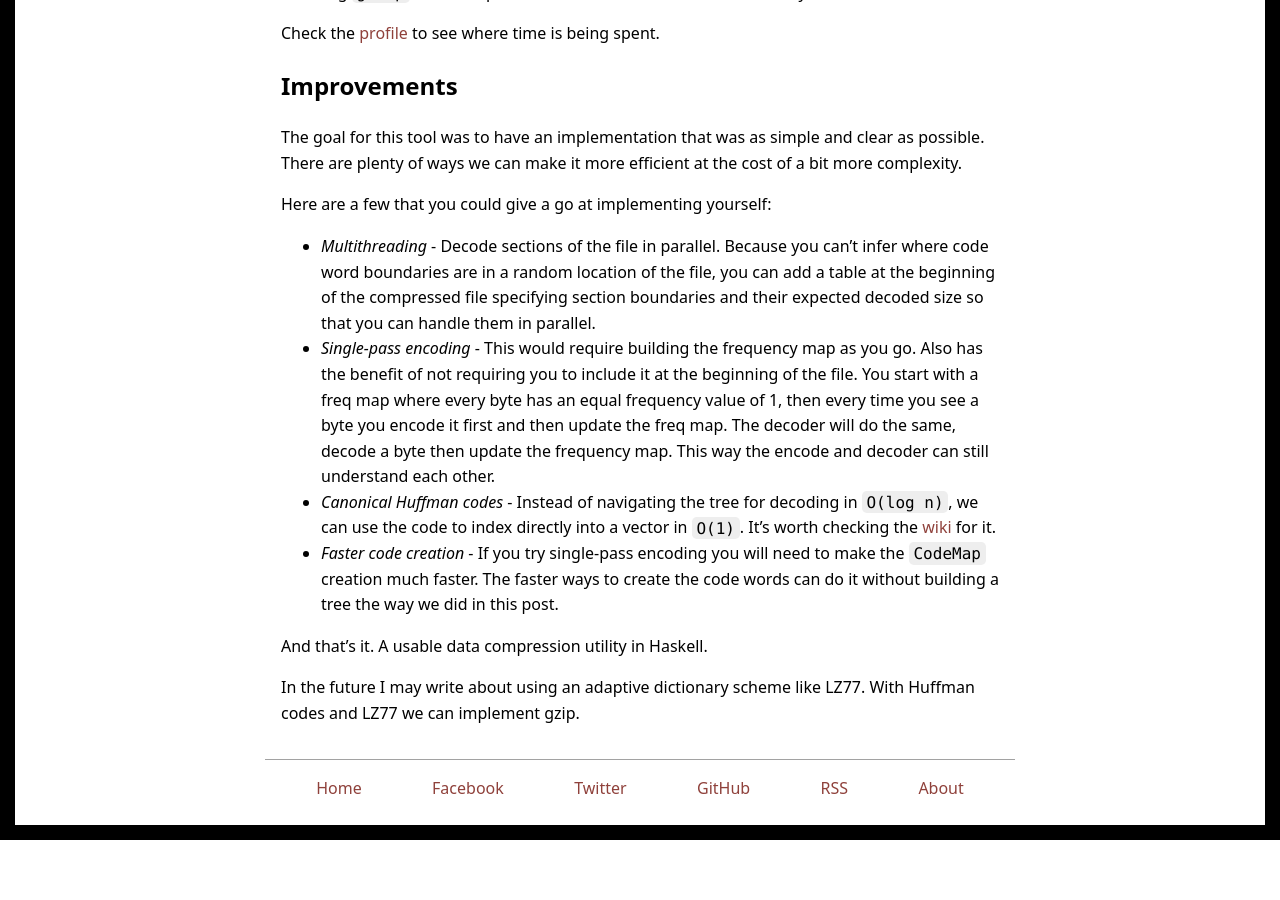
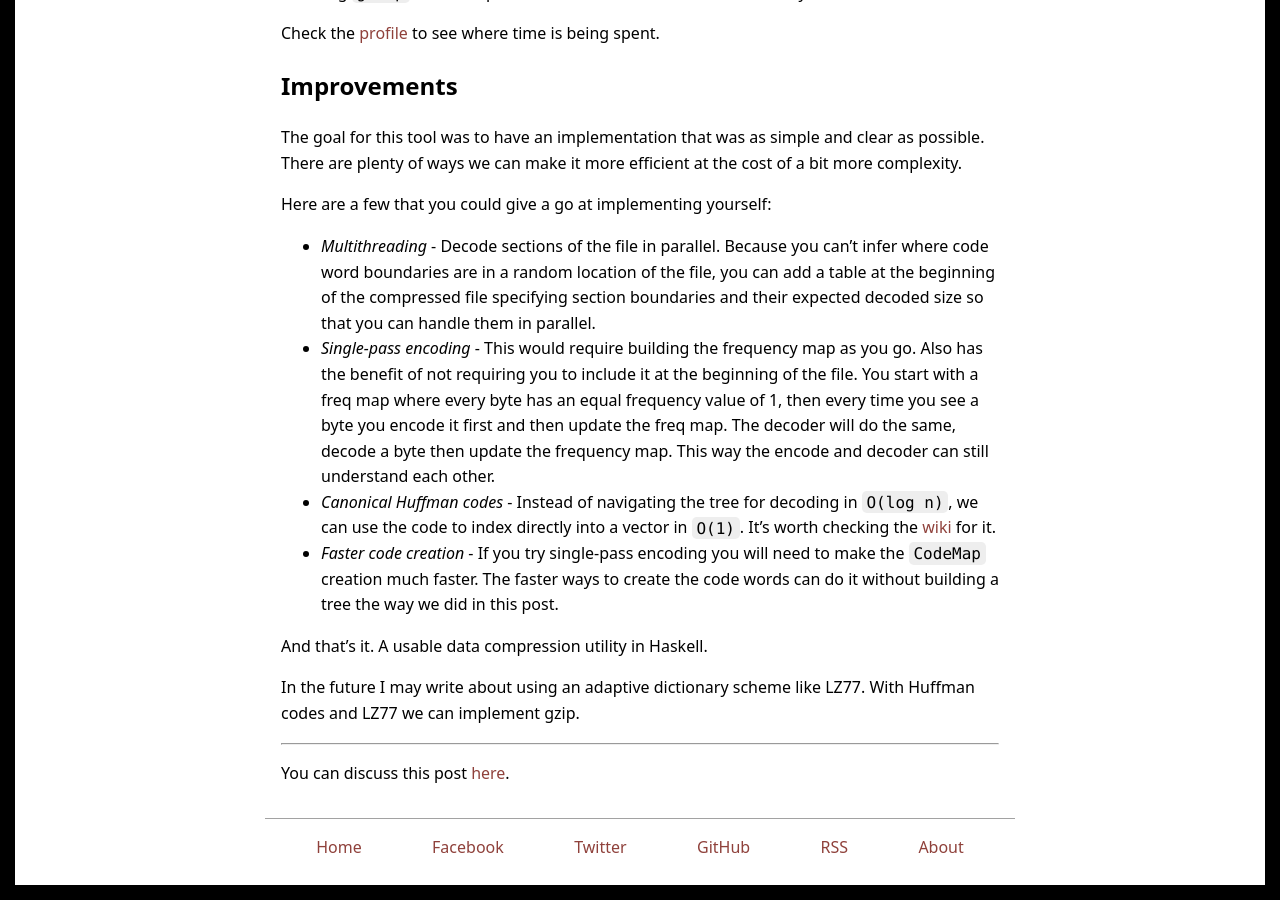
Before and after one commit to lazamar/lazamar.github.io, a Jekyll site: the page built from _posts/2024-06-15-haskell-data-compression-with-huffman-codes.md, in a window 1280 px wide and 900 px high, scrolled down 14741 px. Built offline with Jekyll 4.4.1, drawn with Linux system fonts in a browser that asks for light colours; before the commit the page ends 15581 px from its top, so only the background shows below that.

Commit message:
Add discussion note

```diff
--- a/_posts/2024-06-15-haskell-data-compression-with-huffman-codes.md
+++ b/_posts/2024-06-15-haskell-data-compression-with-huffman-codes.md
@@ -687,3 +687,7 @@ Here are a few that you could give a go at implementing yourself:
 And that's it. A usable data compression utility in Haskell.
 
 In the future I may write about using an adaptive dictionary scheme like LZ77. With Huffman codes and LZ77 we can implement gzip.
+
+---
+
+You can discuss this post [here](https://www.reddit.com/r/haskell/comments/1duc64e/building_a_data_compression_utility_in_haskell/).
```
